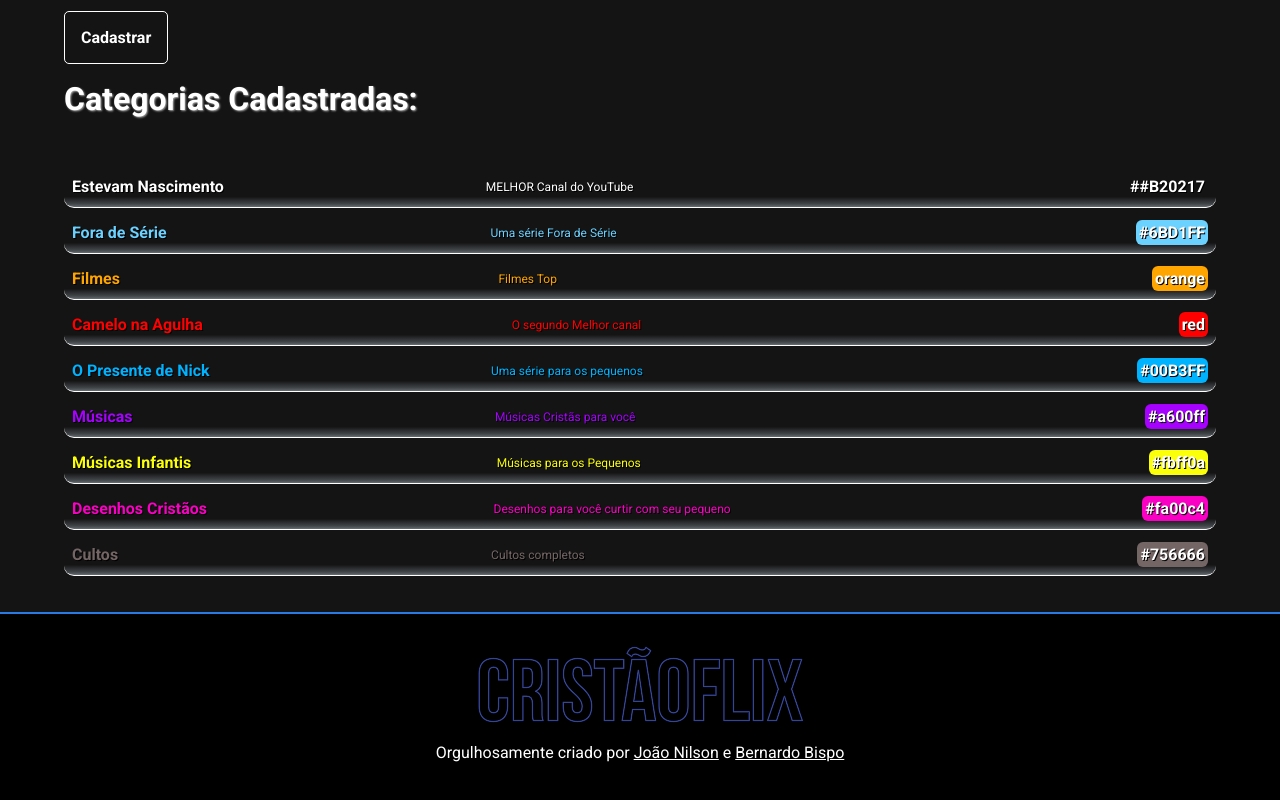
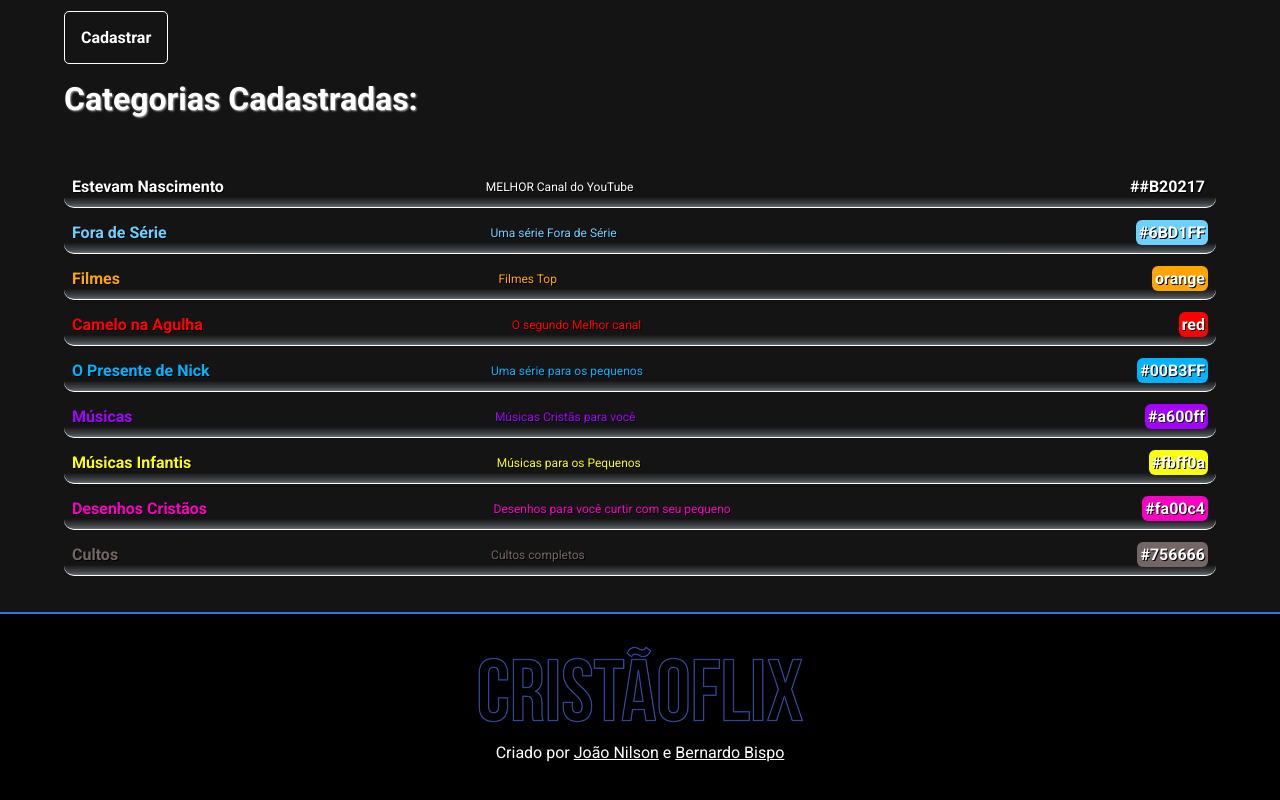
Before and after one commit to Noslin22/CafsFlix, a React (Create React App) app: page /cadastro/categoria in a window 1280 px wide. Shown: the part 680-1480 px from the top of the page. Built offline with nearby package versions, Linux system fonts and the light colour scheme; data requests are answered from the project's data file.

Commit message:
Update index.js

```diff
--- a/src/components/Footer/index.js
+++ b/src/components/Footer/index.js
@@ -9,7 +9,7 @@ function Footer() {
         <img src={Logo} alt="Logo Cafs Flix" />
       </a>
       <p>
-        Orgulhosamente criado por
+        Criado por
         {' '}
         <a href="https://www.instagram.com/jn_pedreira/">
           João Nilson
```
